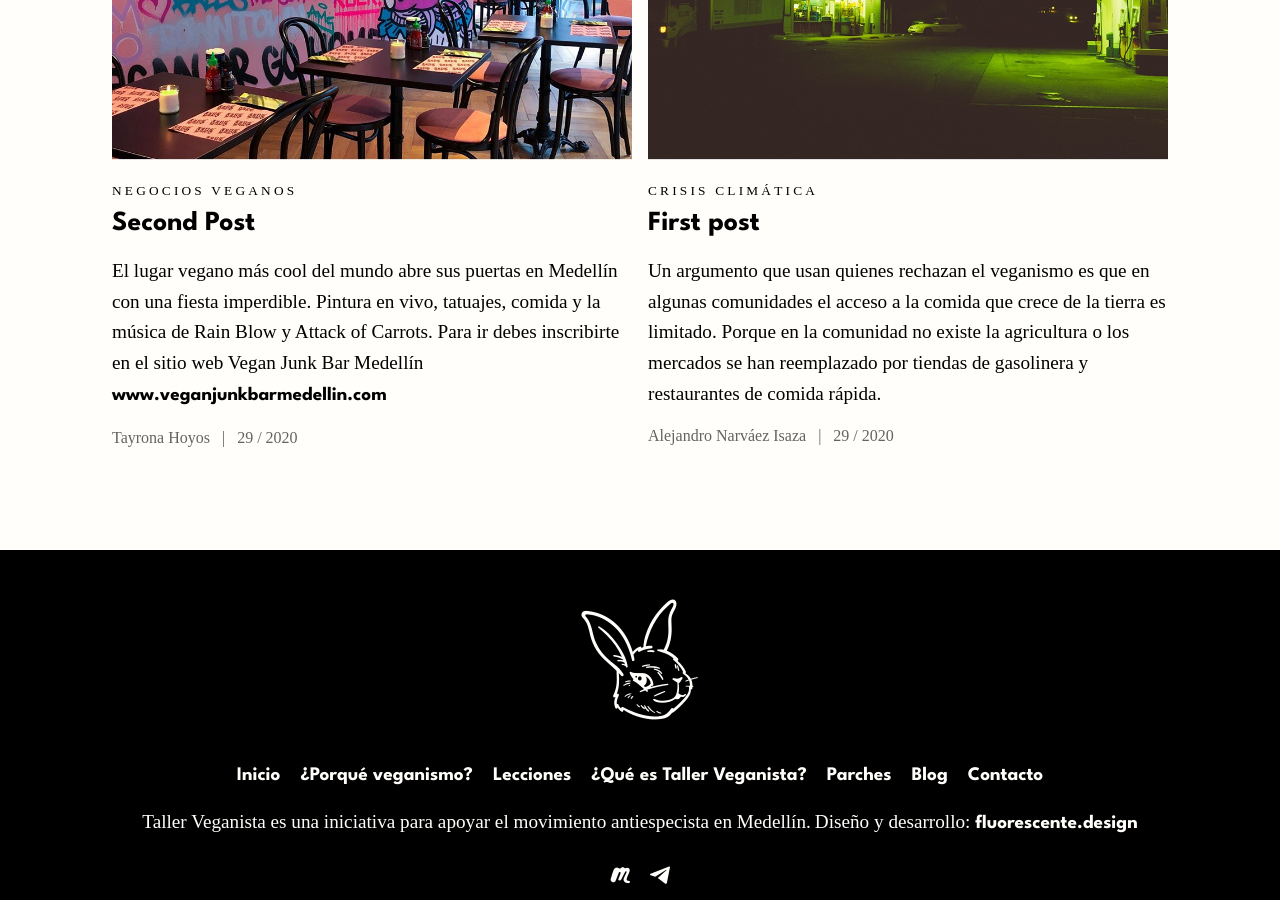
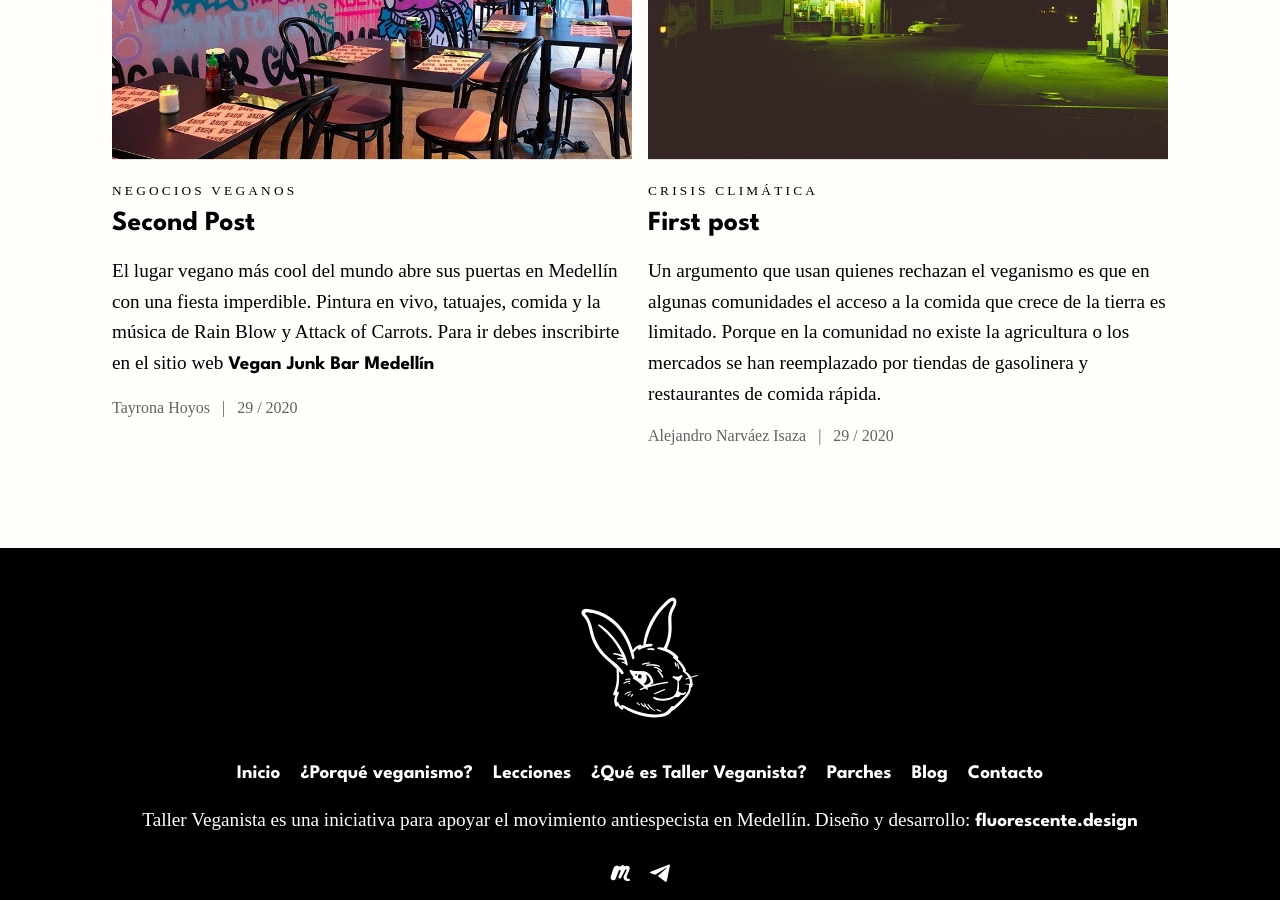
Before and after one commit to tallerveganista/tallerveganista.github.io, a Jekyll site: the page built from index.markdown, in a window 1280 px wide and 900 px high, scrolled down 2561 px. Built offline with Jekyll 4.4.1, drawn with Linux system fonts in a browser that asks for light colours; nearby versions of some CDN libraries; some web fonts are replaced; a script that is not in the unit is left out.

Commit message:
font sizes for sans serif

```diff
--- a/_posts/2020-11-27-second-post.md
+++ b/_posts/2020-11-27-second-post.md
@@ -4,7 +4,7 @@
 tags: highlight-event
 date: 2020-01-29 23:00:00
 title: Second Post
-excerpt: El lugar vegano más cool del mundo abre sus puertas en Medellín con una fiesta imperdible. Pintura en vivo, tatuajes, comida y la música de Rain Blow y Attack of Carrots. Para ir debes inscribirte en el sitio web Vegan Junk Bar Medellín <a href="https://www.veganjunkfoodbar.com/" target="_blank" class="link">www.veganjunkbarmedellin.com</a>
+excerpt: El lugar vegano más cool del mundo abre sus puertas en Medellín con una fiesta imperdible. Pintura en vivo, tatuajes, comida y la música de Rain Blow y Attack of Carrots. Para ir debes inscribirte en el sitio web  <a href="https://www.veganjunkfoodbar.com/" target="_blank" class="link">Vegan Junk Bar Medellín</a>
 author: Tayrona Hoyos
 image-landscape: /assets/images/event-thumbnail.jpg
 permalink: /second-post/
```
Also changed, not shown: assets/scss/media-queries.scss (+7 -1 lines), assets/scss/styles.scss (+7 -0 lines).
